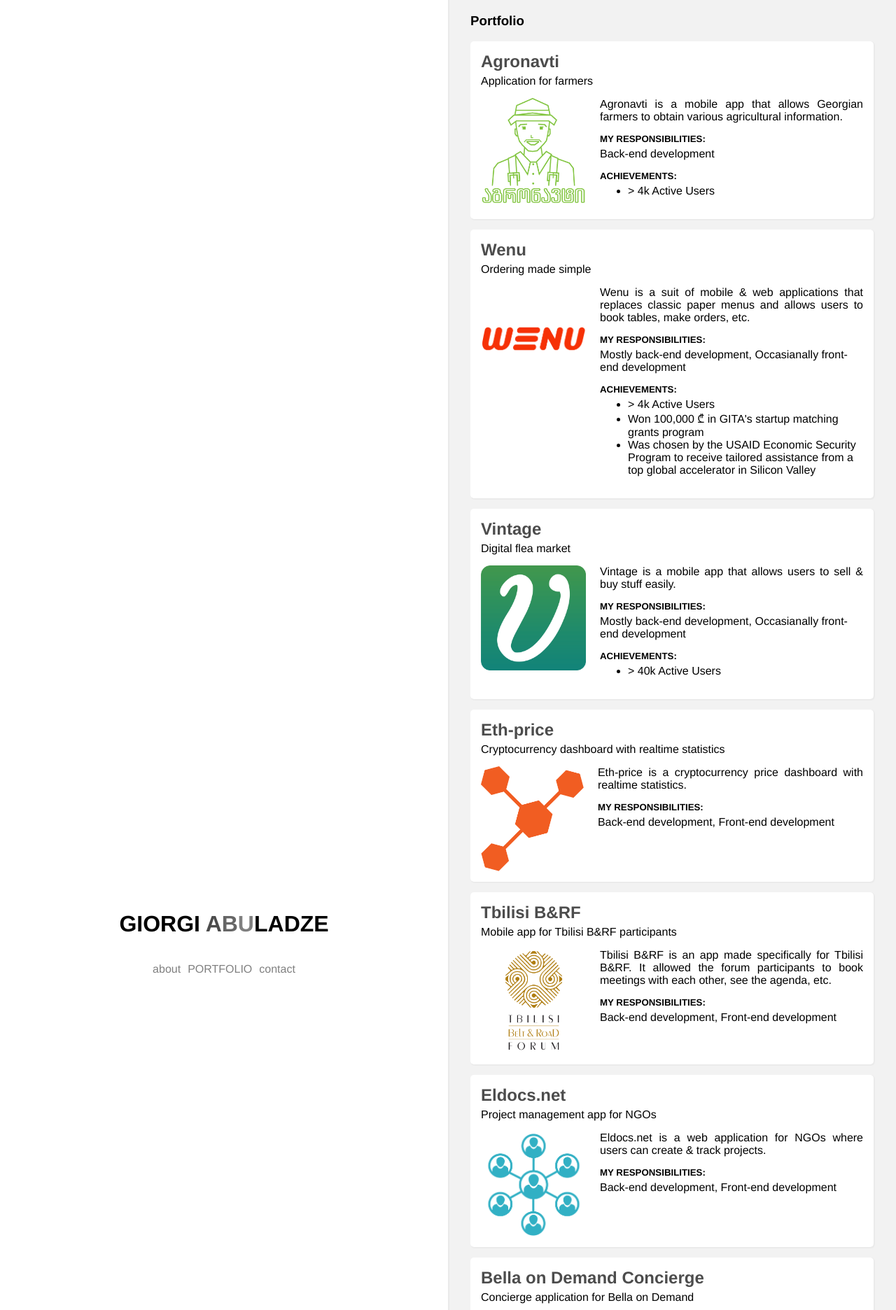
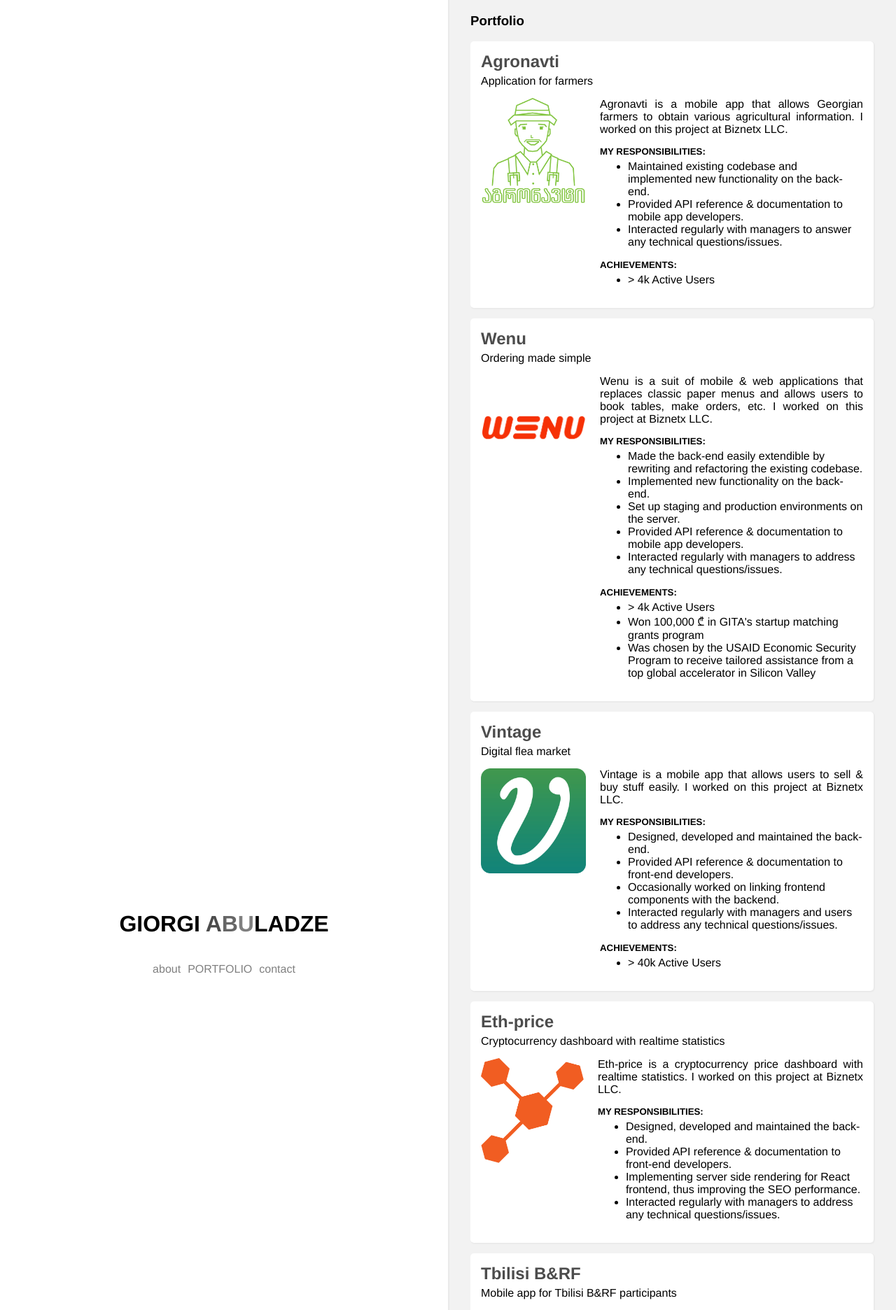
Before and after one commit to gabuladze/gabuladze.github.io, a Jekyll site: the page built from portfolio.html, in a window 1280 px wide. Shown: the top 1872 px of the page at 70% size. Built offline with Jekyll 4.4.1, drawn with Linux system fonts in a browser that asks for light colours; some of the changed text lies outside the part shown.

Commit message:
Updated project responsibilities

```diff
--- a/_data/projects.json
+++ b/_data/projects.json
@@ -4,8 +4,12 @@
     "url": "https://play.google.com/store/apps/details?id=ge.org.gfa.gfa",
     "thumbnail": "/assets/img/agronavti-thumb.png",
     "subtitle": "Application for farmers",
-    "description": "Agronavti is a mobile app that allows Georgian farmers to obtain various agricultural information.",
-    "responsibilities": "Back-end development",
+    "description": "Agronavti is a mobile app that allows Georgian farmers to obtain various agricultural information. I worked on this project at Biznetx LLC.",
+    "responsibilities": [
+      "Maintained existing codebase and implemented new functionality on the back-end.",
+      "Provided API reference & documentation to mobile app developers.",
+      "Interacted regularly with managers to answer any technical questions/issues."
+    ],
     "achievements": [
       {
         "name": "Active Users",
@@ -18,14 +22,23 @@
     "url": "https://wenu.io",
     "thumbnail": "/assets/img/wenu-thumb.png",
     "subtitle": "Ordering made simple",
-    "description": "Wenu is a suit of mobile & web applications that replaces classic paper menus and allows users to book tables, make orders, etc.",
-    "responsibilities": "Mostly back-end development, Occasianally front-end development",
+    "description": "Wenu is a suit of mobile & web applications that replaces classic paper menus and allows users to book tables, make orders, etc. I worked on this project at Biznetx LLC.",
+    "responsibilities": [
+      "Made the back-end easily extendible by rewriting and refactoring the existing codebase.",
+      "Implemented new functionality on the back-end.",
+      "Set up staging and production environments on the server.",
+      "Provided API reference & documentation to mobile app developers.",
+      "Interacted regularly with managers to address any technical questions/issues."
+    ],
     "achievements": [
       {
         "name": "Active Users",
         "value": "> 4k"
       },
-      { "name": "", "value": "Won 100,000 ₾ in GITA's startup matching grants program" },
+      {
+        "name": "",
+        "value": "Won 100,000 ₾ in GITA's startup matching grants program"
+      },
       {
         "name": "",
         "value": "Was chosen by the USAID Economic Security Program to receive tailored assistance from a top global accelerator in Silicon Valley"
@@ -37,8 +50,13 @@
     "url": "https://evintage.io",
     "thumbnail": "/assets/img/vintage-thumb.png",
     "subtitle": "Digital flea market",
-    "description": "Vintage is a mobile app that allows users to sell & buy stuff easily.",
-    "responsibilities": "Mostly back-end development, Occasianally front-end development",
+    "description": "Vintage is a mobile app that allows users to sell & buy stuff easily. I worked on this project at Biznetx LLC.",
+    "responsibilities": [
+      "Designed, developed and maintained the back-end.",
+      "Provided API reference & documentation to front-end developers.",
+      "Occasionally worked on linking frontend components with the backend.",
+      "Interacted regularly with managers and users to address any technical questions/issues."
+    ],
     "achievements": [
       {
         "name": "Active Users",
@@ -51,8 +69,13 @@
     "url": "https://eth-price.com",
     "thumbnail": "/assets/img/eth-price-thumb.png",
     "subtitle": "Cryptocurrency dashboard with realtime statistics",
-    "description": "Eth-price is a cryptocurrency price dashboard with realtime statistics.",
-    "responsibilities": "Back-end development, Front-end development",
+    "description": "Eth-price is a cryptocurrency price dashboard with realtime statistics. I worked on this project at Biznetx LLC.",
+    "responsibilities": [
+      "Designed, developed and maintained the back-end.",
+      "Provided API reference & documentation to front-end developers.",
+      "Implementing server side rendering for React frontend, thus improving the SEO performance.",
+      "Interacted regularly with managers to address any technical questions/issues."
+    ],
     "achievements": null
   },
   {
@@ -60,8 +83,10 @@
     "url": "https://play.google.com/store/apps/details?id=com.tbrf",
     "thumbnail": "/assets/img/tbilisibrf-thumb.png",
     "subtitle": "Mobile app for Tbilisi B&RF participants",
-    "description": "Tbilisi B&RF is an app made specifically for Tbilisi B&RF. It allowed the forum participants to book meetings with each other, see the agenda, etc.",
-    "responsibilities": "Back-end development, Front-end development",
+    "description": "Tbilisi B&RF is an app made specifically for Tbilisi B&RF. It allowed the forum participants to book meetings with each other, see the agenda, etc. I worked on this project at Biznetx LLC.",
+    "responsibilities": [
+      "Designed and implemented the chat module of the app. (Backend + React Native Frontend)"
+    ],
     "achievements": null
   },
   {
@@ -69,8 +94,12 @@
     "url": "https://eldocs.net",
     "thumbnail": "/assets/img/eldocs-thumb.png",
     "subtitle": "Project management app for NGOs",
-    "description": "Eldocs.net is a web application for NGOs where users can create & track projects.",
-    "responsibilities": "Back-end development, Front-end development",
+    "description": "Eldocs.net is a web application for NGOs where users can create & track projects. I worked on this project at Biznetx LLC.",
+    "responsibilities": [
+      "Designed, developed and maintained the back-end.",
+      "Provided API reference & documentation to front-end developers.",
+      "Interacted regularly with managers the customer to address any technical questions/issues."
+    ],
     "achievements": null
   },
   {
@@ -78,8 +107,12 @@
     "url": "https://bellaondemandconcierge.com",
     "subtitle": "Concierge application for Bella on Demand",
     "thumbnail": "/assets/img/bella-thumb.svg",
-    "description": "I worked on this project with a team of developers at Biznetx LLC.",
-    "responsibilities": "Front-end development, Back-end development",
+    "description": "I worked on this project at Biznetx LLC.",
+    "responsibilities": [
+      "Coded provided design template in React.",
+      "Implemented payment functionality with Stripe on backend.",
+      "Interacted regularly with managers and the customer to address any technical questions/issues."
+    ],
     "achievements": null
   }
 ]
--- a/portfolio.html
+++ b/portfolio.html
@@ -17,7 +17,13 @@
           <img src="{{ site.baseUrl }}{{ project.thumbnail }}" alt="{{ project.title }}" />
           <div>
             <p>{{ project.description }}</p>
-            <p><h5>MY RESPONSIBILITIES:</h5> {{ project.responsibilities }}</p>
+            <p><h5>MY RESPONSIBILITIES:</h5>
+              <ul>
+                {% for responsibility in project.responsibilities %}
+                <li>{{ responsibility }}</li>
+                {% endfor %}
+              </ul>
+            </p>
             {% if project.achievements != null %}
             <h5>ACHIEVEMENTS:</h5>
             <ul>
```
